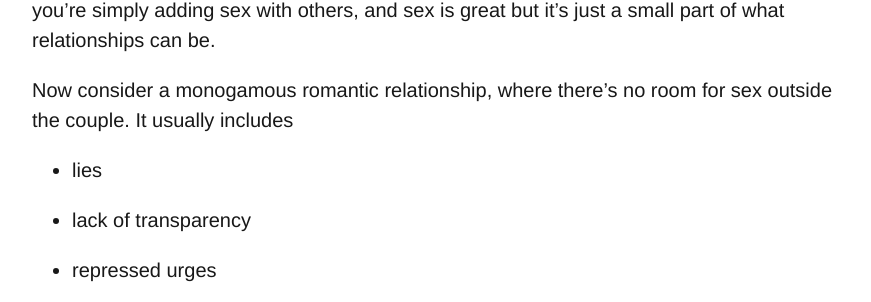
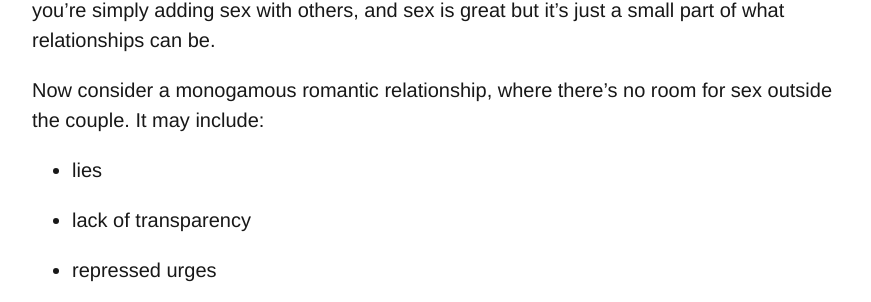
Before and after one commit to pedro-homero/pedro-homero.github.io, a Jekyll site: the page built from _posts/2022-11-08-consensual-non-monogamy.markdown, in a window 1280 px wide and 900 px high, scrolled down 2701 px. Shown: the part 181-483 px from the top of the window, without its empty margins (112-983 px from the left). Built offline with Jekyll 4.4.1, drawn with Linux system fonts in a browser that asks for light colours; emoji names are drawn with the system emoji font.

Commit message:
Update 2022-11-08-consensual-non-monogamy.markdown

```diff
--- a/_posts/2022-11-08-consensual-non-monogamy.markdown
+++ b/_posts/2022-11-08-consensual-non-monogamy.markdown
@@ -58,7 +58,7 @@ Communication and transparency - you've guessed it already - are the ground on w
 
 With these strong pillars, fulfilling an urge (like scratching an itch) will feel good but won't make you question your relationship. In a non-polyamory, open relationship like I prefer, you're simply adding sex with others, and sex is great but it's just a small part of what relationships can be.
 
-Now consider a monogamous romantic relationship, where there's no room for sex outside the couple. It usually includes
+Now consider a monogamous romantic relationship, where there's no room for sex outside the couple. It may include:
 
 * lies
 
```
